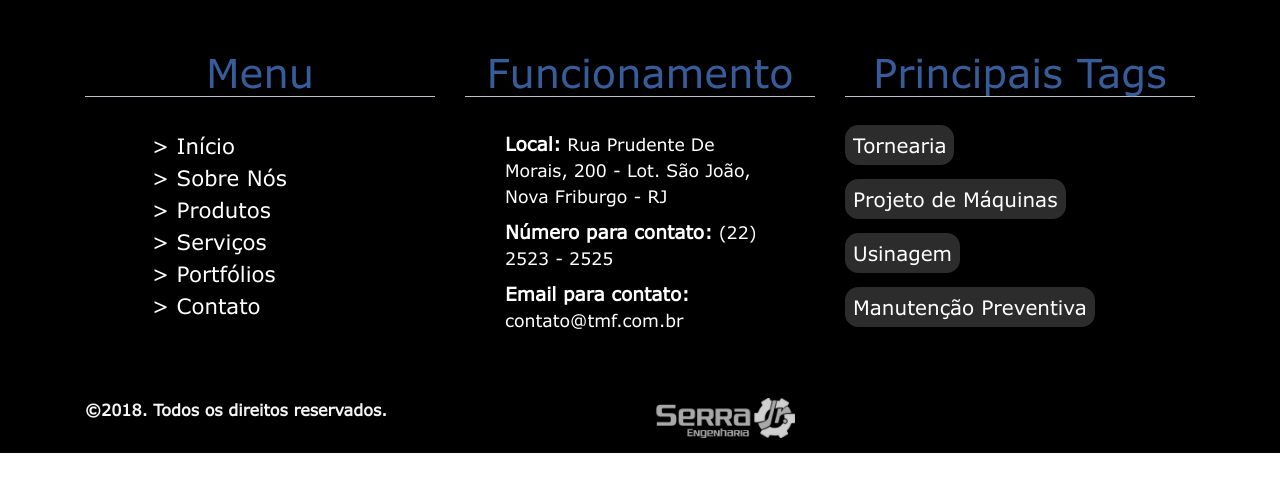
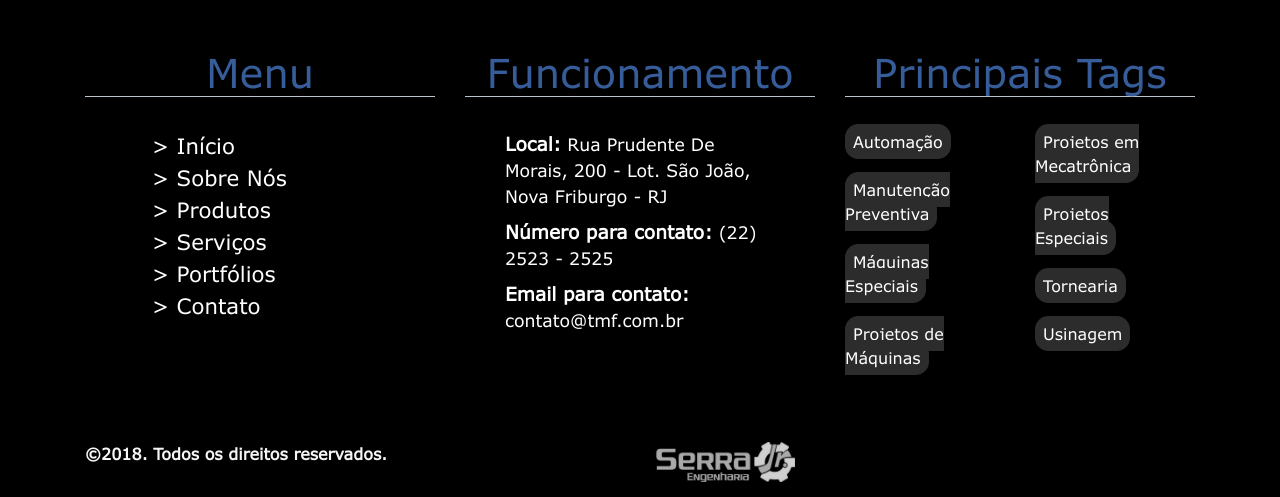
Before and after one commit to marcoaraujoneves/TemplateTMF, a PHP site: page /index.php in a window 1280 px wide. Shown: the part 3463-3960 px from the top of the page. Before the commit the page ends 3916 px from the top, so only its background shows below. Run offline with PHP 8.4, Linux system fonts and the light colour scheme; data comes from the database, SQL or seed files in the repository.

Commit message:
Adicionadas novas Tags no Footer

```diff
--- a/css/footer.css
+++ b/css/footer.css
@@ -109,7 +109,7 @@
 /*-- Tags Principais --*/
 
 .tags{
-    font-size: 15pt;
+    font-size: 12pt;
 }
 
 /*-- Parte Direitos --*/
--- a/footer.php
+++ b/footer.php
@@ -28,13 +28,28 @@
         <!-- Tags -->
         <div class="col-md-4">
             <h1 class="titulos_rodape">Principais Tags</h1>
-            <span class="tags">Tornearia</span>
-            <br><br>
-            <span class="tags">Projeto de Máquinas</span>
-            <br><br>
-            <span class="tags">Usinagem</span>
-            <br><br>
-            <span class="tags">Manutenção Preventiva</span>
+            <div class="row">
+                <div class="col-md-6">
+                    <span class="tags">Automação</span>
+                    <br><br>
+                    <span class="tags">Manutenção Preventiva</span>
+                    <br> <br>
+                    <span class="tags">Máquinas Especiais</span>
+                    <br> <br>
+                    <span class="tags">Projetos de Máquinas</span>
+                    <br><br>
+                </div>
+                <div class="col-md-6">
+                    <span class="tags">Projetos em Mecatrônica</span>
+                    <br><br>
+                    <span class="tags">Projetos Especiais</span>
+                    <br><br>
+                    <span class="tags">Tornearia</span>
+                    <br><br>
+                    <span class="tags">Usinagem</span>
+                    <br><br>
+                </div>
+            </div>
         </div>
     </div>
 </div>
```
